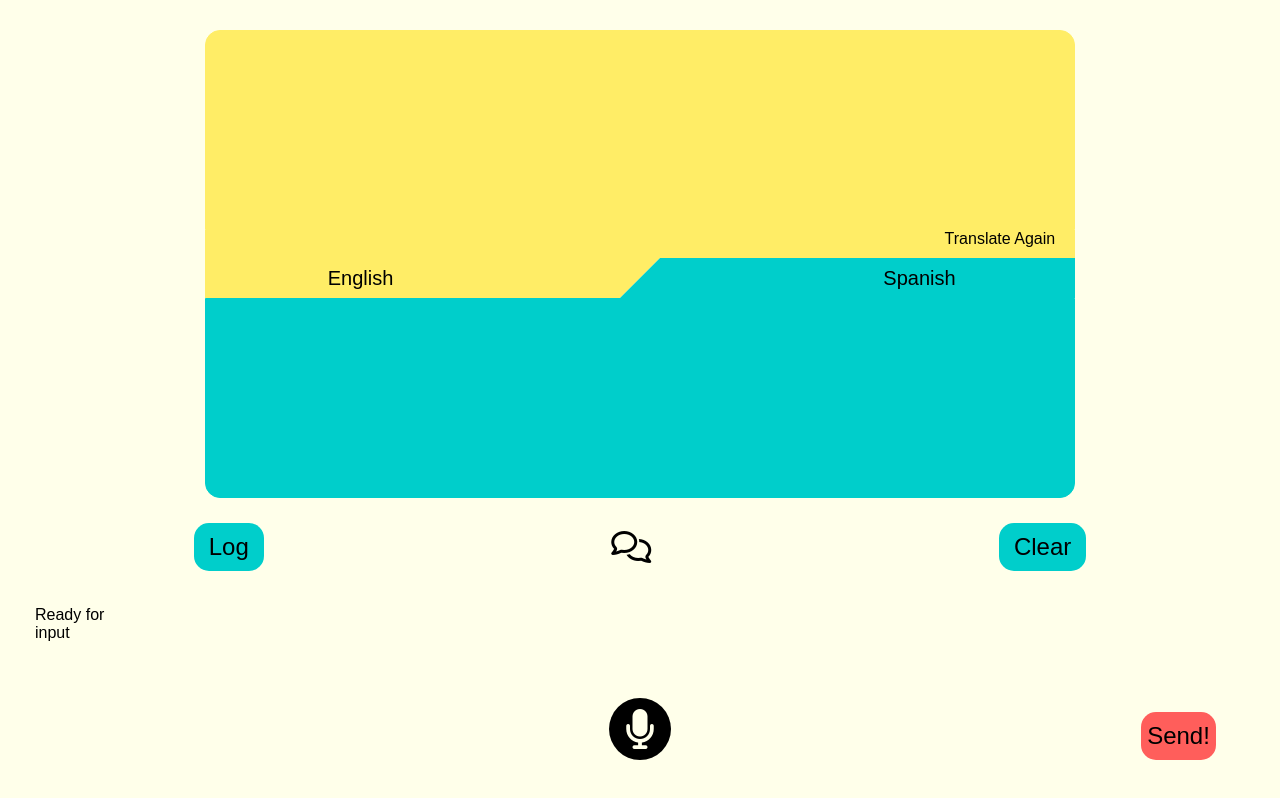
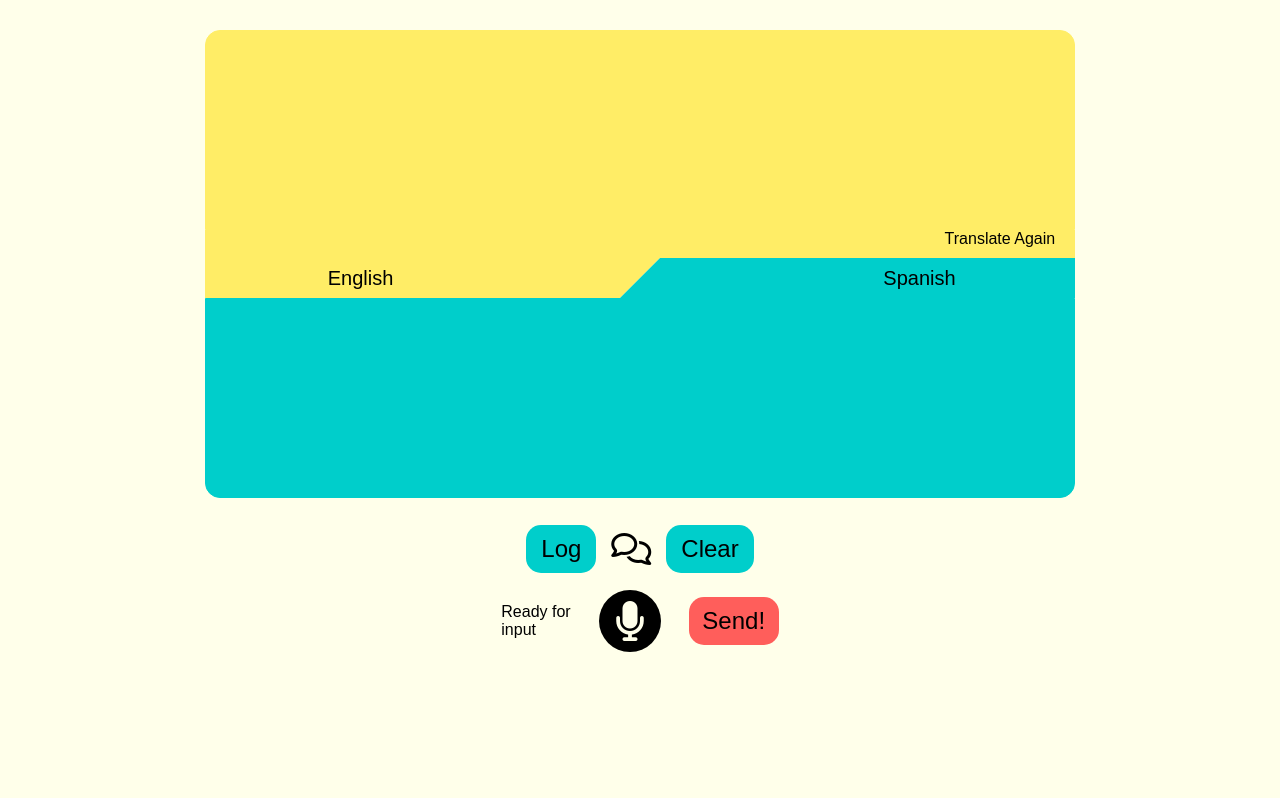
Before and after one commit to dspencer926/translation-google-speech, a React (Create React App) app in the folder client/: page / in a window 1280 px wide. Built offline with nearby package versions, Linux system fonts and the light colour scheme; no server answers.

Commit message:
made control box

```diff
--- a/client/src/App.css
+++ b/client/src/App.css
@@ -120,14 +120,6 @@ footer {
   background-color: green;
   justify-content: center;
   align-items: center;
-}
-
-/*---------------------------------------
-RECORD COMPONENT
----------------------------------------*/
-
-#recorder-div {
-  margin: 75px;
 }
 
 /*---------------------------------------
@@ -349,24 +341,33 @@ select {
   z-index: 2;
 }
 
+#controls {
+  display: flex;
+  flex-direction: column;
+  justify-content: space-between;
+  margin: 25px auto 20px;
 
-#two-button-div {
+}
+
+#top-row {
   display: flex;
   flex-direction: row;
   justify-content: center;
-  justify-content: space-around;
+  /*justify-content: space-around;*/
   align-items: center;
-  margin: 25px 25px 0 25px;
+  margin: 0 25px;
   background-color: #FFFFEA;
 }
 
-#save-btn, #clear-btn  {
+
+#log-btn, #clear-btn  {
   font-size: 1.5em;
+  flex: 1;
   border: none;
   padding: 10px 15px;
 }
 
-#save-btn {
+#log-btn {
   background-color: #00CECB;
   /*color: #FFFFEA;*/
   border-radius: 15px;
@@ -378,13 +379,27 @@ select {
   border-radius: 15px;
 
 }
+#top-row *, #bottom-row * {
+  box-sizing: border-box;
+}
 
+#bottom-row {
+  display: flex;
+  flex-direction: row;
+  justify-content: space-between;
+  align-items: center;
+  background-color: #FFFFEA;
+  margin-top: 15px;
+
+}
 
 #convo-btn {
   display: flex;
-  align-self: center;
+  flex: 1;
+  justify-content: center;
   font-size: 2em;
-  padding: 5px 10px;
+  padding: 10px;
+  margin: 0 5px;
   background-color: #FFFFEA;
   border: none;
   outline: none;
@@ -394,11 +409,12 @@ select {
 
 #recognize-button-container {
   display: flex;
-  position: absolute;
-  align-self: center;
-  bottom: 5%;
+  /*flex: 1;*/
+  justify-content: center;
   border-radius: 100%;
   padding: 10px;
+  margin: 0 10%;
+
 }
 
 .off {
@@ -442,17 +458,19 @@ select {
 }
 
 #status-div {
-  margin: 35px;
-  width: 100px;
-  height: 100px;
+  /*margin: 35px;*/
+  display: flex;
+  flex: 1;
+  align-items: center;
+  justify-content: center;
+  /*width: 100px;
+  height: 100px;*/
 }
 
 #send-btn {
   display: flex;
-  position: absolute;
-  right: 5%;
-  bottom: 5%;
-  width: 75px;
+  flex: 1;
+  /*width: 75px;*/
   font-size: 1.5em;
   text-align: right;
   background-color: lightgreen;
@@ -511,48 +529,12 @@ xbox {
   margin: 5%;
 }
 
-
-/*-----------------------------
-PHRASE LIST COMPONENT
------------------------------*/
-
-.phrase-list-div {
-  margin-top: 60px;
-}
-
-.add-phrase-form {
-  display: flex;
-  flex-direction: row;
-  margin: 0;
-  background-color: #FFED66;
-}
-
-.edit-phrase-form {
-  display: flex;
-  flex-direction: row;
-}
-
-.add-phrase-form input {
-  margin: 5px;
-}
-
-td {
-  margin: 1px;
-  padding: 0px;
-  border: none;
-}
-
-th {
-  font-size: .7em;
-}
-
 /*DESKTOP_____________________________________________*/
 
  @media only screen and (min-width: 750px) {
+
   html {
     font-size: 1em;
   }
 
-
-
  }
--- a/client/src/components/Translation.js
+++ b/client/src/components/Translation.js
@@ -511,18 +511,22 @@ translation(e) {
               <textarea id='result-box' name='result' rows='3' value={this.state.translatedResponse} className={this.state.resultStyle} onChange={(e) => this.handleResult(e)}></textarea>
             </form>
           </div>
-          <div id='two-button-div'>
-            <button id='save-btn'>Log</button>
-            <button id='convo-btn' style={this.state.convoStyle} onClick={this.convoToggle}><i className="fa fa-comments-o" aria-hidden="true"></i></button>
-            <button id='clear-btn' onClick={this.clear}>Clear</button>
+          <div id='controls'>
+            <div id='top-row'>
+              <button id='log-btn'>Log</button>
+              <button id='convo-btn' style={this.state.convoStyle} onClick={this.convoToggle}><i className="fa fa-comments-o" aria-hidden="true"></i></button>
+              <button id='clear-btn' onClick={this.clear}>Clear</button>
+            </div>
+          <div id='bottom-row'>
+            <div id='status-div'>{this.state.status}</div>
+            <div id='recognize-button-container' className={this.state.recClass}>
+              <button id='start-recog'><i className={`${this.state.recClass} fa fa-microphone fa-3x`} aria-hidden="true"></i></button>
+            </div>
+            <button id='send-btn' style={this.state.sendStyle} onClick={(e) => {this.sendMsg(e)}}>Send!</button>
           </div>
         </div>
-        <div id='recognize-button-container' className={this.state.recClass}>
-          <button id='start-recog'><i className={`${this.state.recClass} fa fa-microphone fa-3x`} aria-hidden="true"></i></button>
-        </div>
-        <div id='status-div'>{this.state.status}</div>
-        <button id='send-btn' style={this.state.sendStyle} onClick={(e) => {this.sendMsg(e)}}>Send!</button>
       </div>
+    </div>
     );
   }
 }
```
Also changed, not shown: 11 other files (tests, documents, lock files or other folders).
